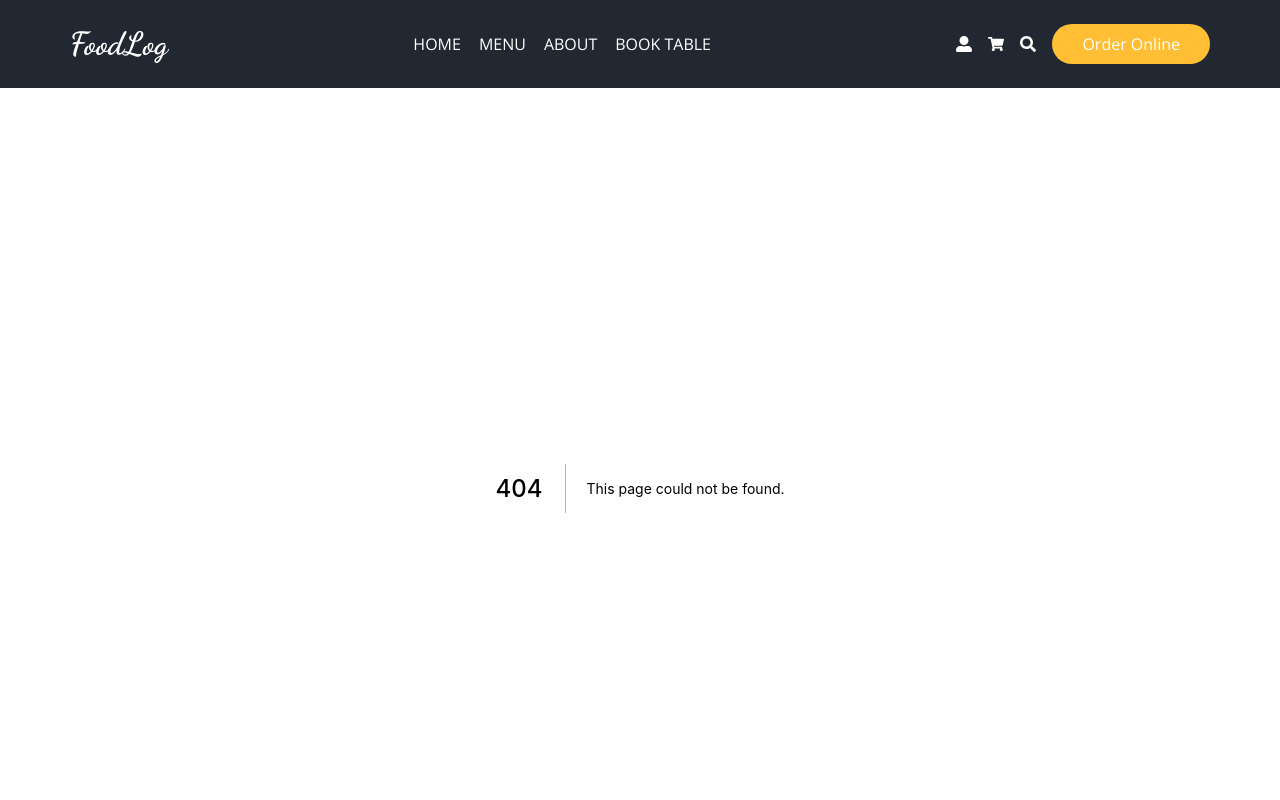
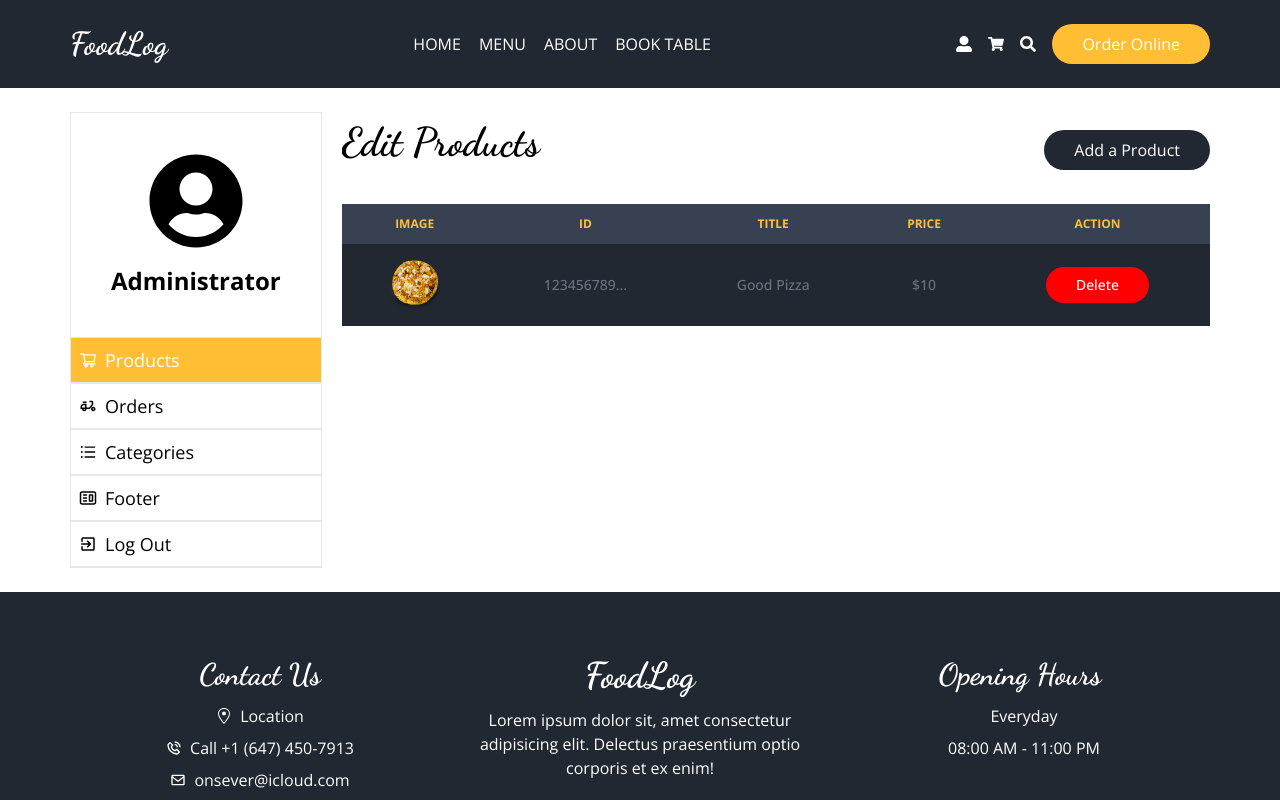
Before and after one commit to onsever/food-ordering-app, a Next.js app: page /admin/dashboard in a window 1280 px wide. Before the commit this address had no page. Shown: the top 800 px of the page. Built offline with nearby package versions, Linux system fonts and the light colour scheme.

Commit message:
created admin page and dashboard

```diff
--- /dev/null
+++ b/components/dashboard/Categories.jsx
@@ -0,0 +1,11 @@
+import React from 'react';
+
+const Categories = () => {
+    return (
+        <div>
+
+        </div>
+    );
+};
+
+export default Categories;
--- /dev/null
+++ b/components/dashboard/Footer.jsx
@@ -0,0 +1,11 @@
+import React from 'react';
+
+const Footer = () => {
+    return (
+        <div>
+
+        </div>
+    );
+};
+
+export default Footer;
--- /dev/null
+++ b/components/dashboard/Orders.jsx
@@ -0,0 +1,78 @@
+import React from 'react';
+import Title from "../ui/Title";
+
+const Orders = () => {
+    return (
+        <div className="w-full overflow-scroll">
+            <Title className="text-[2.5rem] mb-4 md:text-left text-center">Orders Table</Title>
+            <div className="flex items-center justify-start w-full my-4 overflow-scroll">
+                <table className="w-full text-sm text-center text-gray-500">
+                    <thead className="text-xs text-primary uppercase bg-gray-700">
+                    <tr>
+                        <th scope="col" className="py-3 px-6">
+                            Order ID
+                        </th>
+                        <th scope="col" className="py-3 px-6">
+                            Name
+                        </th>
+                        <th scope="col" className="py-3 px-6">
+                            Phone Number
+                        </th>
+                        <th scope="col" className="py-3 px-6">
+                            Address
+                        </th>
+                        <th scope="col" className="py-3 px-6">
+                            Date
+                        </th>
+                        <th scope="col" className="py-3 px-6">
+                            Payment
+                        </th>
+                        <th scope="col" className="py-3 px-6">
+                            Total
+                        </th>
+                        <th scope="col" className="py-3 px-6">
+                            Status
+                        </th>
+                        <th scope="col" className="py-3 px-6">
+                            Action
+                        </th>
+                    </tr>
+                    </thead>
+                    <tbody>
+                    <tr className="bg-secondary hover:bg-primary transition-all">
+                        <td className="py-4 px-6 font-medium whitespace-nowrap flex items-center gap-x-1 justify-center hover:text-white">
+                            <span>123456789...</span>
+                        </td>
+                        <td className="py-4 px-6 font-medium whitespace-nowrap hover:text-white">
+                            <span>Onurcan Sever</span>
+                        </td>
+                        <td className="py-4 px-6 font-medium whitespace-nowrap hover:text-white">
+                            <span>+1 (647) 450-7913</span>
+                        </td>
+                        <td className="py-4 px-6 font-medium whitespace-nowrap hover:text-white">
+                            <span>Pape Avenue, East York</span>
+                        </td>
+                        <td className="py-4 px-6 font-medium whitespace-nowrap hover:text-white">
+                            01-01-2022
+                        </td>
+                        <td className="py-4 px-6 font-medium whitespace-nowrap hover:text-white">
+                            Cash
+                        </td>
+                        <td className="py-4 px-6 font-medium whitespace-nowrap hover:text-white">
+                            $25
+                        </td>
+                        <td className="py-4 px-6 font-medium whitespace-nowrap hover:text-white">
+                            Preparing
+                        </td>
+                        <td className="py-4 px-6 font-medium whitespace-nowrap hover:text-white">
+                            <button className="btn-primary !bg-green-500">Update Status</button>
+                        </td>
+                    </tr>
+                    </tbody>
+                </table>
+            </div>
+        </div>
+    );
+};
+
+export default Orders;
--- /dev/null
+++ b/components/dashboard/Products.jsx
@@ -0,0 +1,58 @@
+import React from 'react';
+import Title from "../ui/Title";
+import Image from "next/image";
+
+const Products = () => {
+    return (
+        <div className="w-full overflow-scroll">
+            <div className="w-full flex items-center justify-between">
+                <Title className="text-[2.5rem] mb-4 md:text-left text-center">Edit Products</Title>
+                <button className="btn-secondary">Add a Product</button>
+            </div>
+            <div className="flex items-center justify-start w-full my-4 overflow-scroll">
+                <table className="w-full text-sm text-center text-gray-500">
+                    <thead className="text-xs text-primary uppercase bg-gray-700">
+                    <tr>
+                        <th scope="col" className="py-3 px-6">
+                            Image
+                        </th>
+                        <th scope="col" className="py-3 px-6">
+                            ID
+                        </th>
+                        <th scope="col" className="py-3 px-6">
+                            Title
+                        </th>
+                        <th scope="col" className="py-3 px-6">
+                            Price
+                        </th>
+                        <th scope="col" className="py-3 px-6">
+                            Action
+                        </th>
+                    </tr>
+                    </thead>
+                    <tbody>
+                    <tr className="bg-secondary hover:bg-primary transition-all">
+                        <td className="py-4 px-6 font-medium whitespace-nowrap flex items-center gap-x-1 justify-center hover:text-white">
+                            <Image src="/images/f1.png" width={50} height={50} />
+                        </td>
+                        <td className="py-4 px-6 font-medium whitespace-nowrap hover:text-white">
+                            <span>123456789...</span>
+                        </td>
+                        <td className="py-4 px-6 font-medium whitespace-nowrap hover:text-white">
+                            Good Pizza
+                        </td>
+                        <td className="py-4 px-6 font-medium whitespace-nowrap hover:text-white">
+                            $10
+                        </td>
+                        <td className="py-4 px-6 font-medium whitespace-nowrap hover:text-white">
+                            <button className="btn-primary !bg-danger">Delete</button>
+                        </td>
+                    </tr>
+                    </tbody>
+                </table>
+            </div>
+        </div>
+    );
+};
+
+export default Products;
--- /dev/null
+++ b/pages/admin/dashboard/index.jsx
@@ -0,0 +1,55 @@
+import React, { useState } from "react";
+import {
+    MdOutlineDeliveryDining,
+    MdOutlineExitToApp,
+} from "react-icons/md";
+import { FaUserCircle } from "react-icons/fa";
+import { CgWebsite } from "react-icons/cg";
+import { AiOutlineShoppingCart, AiOutlineUnorderedList } from "react-icons/ai";
+import Products from "../../../components/dashboard/Products";
+import Orders from "../../../components/dashboard/Orders";
+import Categories from "../../../components/dashboard/Categories";
+import Footer from "../../../components/dashboard/Footer";
+
+const Index = () => {
+    const [handleTabs, setHandleTabs] = useState(0);
+
+    return (
+        <div className="container mx-auto flex md:flex-row flex-col gap-x-5 my-6">
+            <div className="border md:mb-0 mb-4">
+                <div className="relative flex flex-col items-center p-10">
+                    <FaUserCircle className="w-24 h-24" />
+                    <span className="font-bold text-2xl mt-4">Administrator</span>
+                </div>
+                <ul className="w-full">
+                    <li className={`flex items-center gap-x-2 py-2 pl-2 border text-lg cursor-pointer hover:bg-primary hover:text-white transition-all hover:border-primary border-l-0 border-r-0 ${handleTabs === 0 ? "bg-primary text-white" : "bg-white text-black"}`} onClick={() => setHandleTabs(0)}>
+                        <AiOutlineShoppingCart />
+                        <span>Products</span>
+                    </li>
+                    <li className={`flex items-center gap-x-2 py-2 pl-2 border text-lg cursor-pointer hover:bg-primary hover:text-white transition-all hover:border-primary border-l-0 border-r-0 ${handleTabs === 1 ? "bg-primary text-white" : "bg-white text-black"}`} onClick={() => setHandleTabs(1)}>
+                        <MdOutlineDeliveryDining />
+                        <span>Orders</span>
+                    </li>
+                    <li className={`flex items-center gap-x-2 py-2 pl-2 border text-lg cursor-pointer hover:bg-primary hover:text-white transition-all hover:border-primary border-l-0 border-r-0 ${handleTabs === 2 ? "bg-primary text-white" : "bg-white text-black"}`} onClick={() => setHandleTabs(2)}>
+                        <AiOutlineUnorderedList />
+                        <span>Categories</span>
+                    </li>
+                    <li className={`flex items-center gap-x-2 py-2 pl-2 border text-lg cursor-pointer hover:bg-primary hover:text-white transition-all hover:border-primary border-l-0 border-r-0 ${handleTabs === 3 ? "bg-primary text-white" : "bg-white text-black"}`} onClick={() => setHandleTabs(3)}>
+                        <CgWebsite />
+                        <span>Footer</span>
+                    </li>
+                    <li className={`flex items-center gap-x-2 py-2 pl-2 border text-lg cursor-pointer hover:bg-primary hover:text-white transition-all hover:border-primary border-l-0 border-r-0 ${handleTabs === 4 ? "bg-primary text-white" : "bg-white text-black"}`} onClick={() => setHandleTabs(4)}>
+                        <MdOutlineExitToApp />
+                        <span>Log Out</span>
+                    </li>
+                </ul>
+            </div>
+            {handleTabs === 0 && <Products />}
+            {handleTabs === 1 && <Orders />}
+            {handleTabs === 2 && <Categories />}
+            {handleTabs === 3 && <Footer />}
+        </div>
+    );
+};
+
+export default Index;
```
